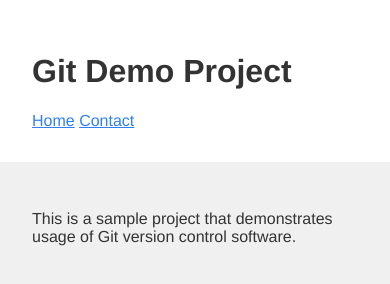
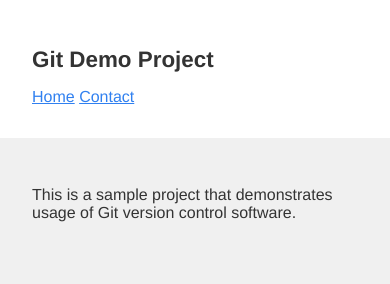
Before and after one commit to git-demo-team/git-demo-project, a plain HTML site: page index.html in a window 390 px wide. Drawn offline with Linux system fonts and the light colour scheme.

Commit message:
fixed header title style for smaller screens (#3)

```diff
--- a/style.css
+++ b/style.css
@@ -21,3 +21,9 @@ main {
 h4 {
 	color: Brown;
 }
+
+@media (max-width: 400px) {
+  h1 {
+    font-size: 1.4em;
+  }
+}
```
